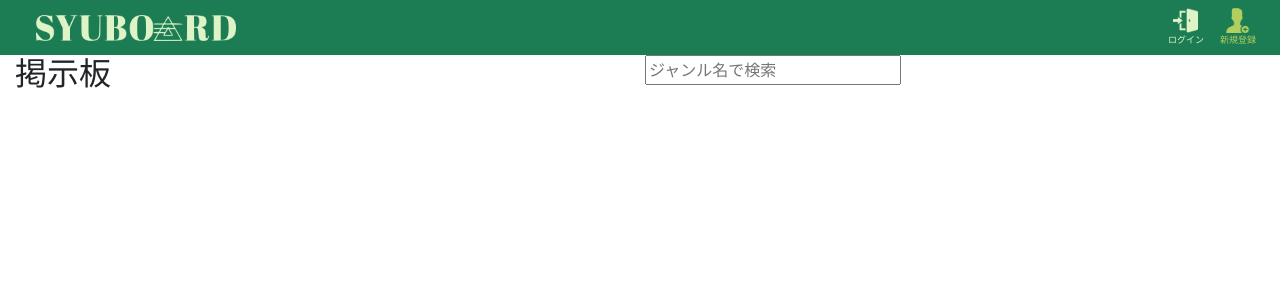
After one commit to koki-sys/syuboard, a PHP site: page / in a window 1280 px wide. The commit adds this page. Shown: the top 300 px of the page. Run offline with PHP 8.4, Linux system fonts and the light colour scheme.

Commit message:
ホーム画面のヘッダーを作成しました。

```diff
--- a/project/css/Home.css
+++ b/project/css/Home.css
@@ -1,11 +1,11 @@
 nav {
-    background-color:#1C7C54
+  background-color: #1c7c54;
 }
 
-.logo img{
-    margin-left:20px;
+.logo img {
+  margin-left: 20px;
 }
 
-.collapse navbar-collapse img{
-    margin-left:500px;
+.collapse navbar-collapse img {
+  margin-left: 500px;
 }
--- /dev/null
+++ b/project/header.php
@@ -0,0 +1,34 @@
+<!DOCTYPE html>
+<html lang="ja">
+
+<head>
+    <meta charset="UTF-8" />
+    <meta http-equiv="X-UA-Compatible" content="IE=edge" />
+    <meta name="viewport" content="width=device-width, initial-scale=1.0" />
+    <link rel="stylesheet" href="https://stackpath.bootstrapcdn.com/bootstrap/4.5.0/css/bootstrap.min.css" integrity="sha384-9aIt2nRpC12Uk9gS9baDl411NQApFmC26EwAOH8WgZl5MYYxFfc+NcPb1dKGj7Sk" crossorigin="anonymous" />
+    <link rel="stylesheet" href="./css/Home.css" />
+    <link rel="icon" type="image/x-icon" href="favicon.ico">
+    <title>syuboard</title>
+</head>
+<body>
+    <nav class="navbar navbar-expand-lg">
+        <ul class="navbar-nav mr-auto">
+            <a class="logo d-block" href="./index.php">
+                <img src="./images/header/syuboard.png" alt="logo" width="200" height="auto">
+            </a>
+        </ul>
+        <ul class="navbar-nav list-group list-group-horizontal">
+            <li class="nav-item mr-2 ml-2">
+                <a href="login.php" class="text-center" style="color: #DEF4C6; font-size: xx-small">
+                    <img src="./images/header/login.png" class="d-block mx-auto" width="25" height="auto" />
+                    <p style="color: #DEF4C6; font-size: xx-small" class="text-center m-0">ログイン</p>
+                </a>
+            </li>
+            <li class="nav-item mr-2 ml-2">
+                <a href="shinki.php">
+                    <img src="./images/header/register.png" class="d-block mx-auto" width="25" height="auto" />
+                    <p style="color: #B1CF5F; font-size: xx-small" class="text-center m-0">新規登録</p>
+                </a>
+            </li>
+        </ul>
+    </nav>
--- /dev/null
+++ b/project/index.php
@@ -0,0 +1,19 @@
+<?php require './header.php'; ?>
+<div class="container-fluid">
+    <div class="row-center">
+        <from>
+            <div class="form-row">
+                <div class="form-group col">
+                    <h2>掲示板</h2>
+                </div>
+                <div class="form-group col">
+                    <input type="text" placeholder="ジャンル名で検索">
+                </div>
+            </div>
+        </from>
+    </div>
+</div>
+
+</body>
+
+</html>
```
Also changed, not shown: project/Home.php (deleted, +0 -42 lines), project/images/header/syuboard.png (added).
